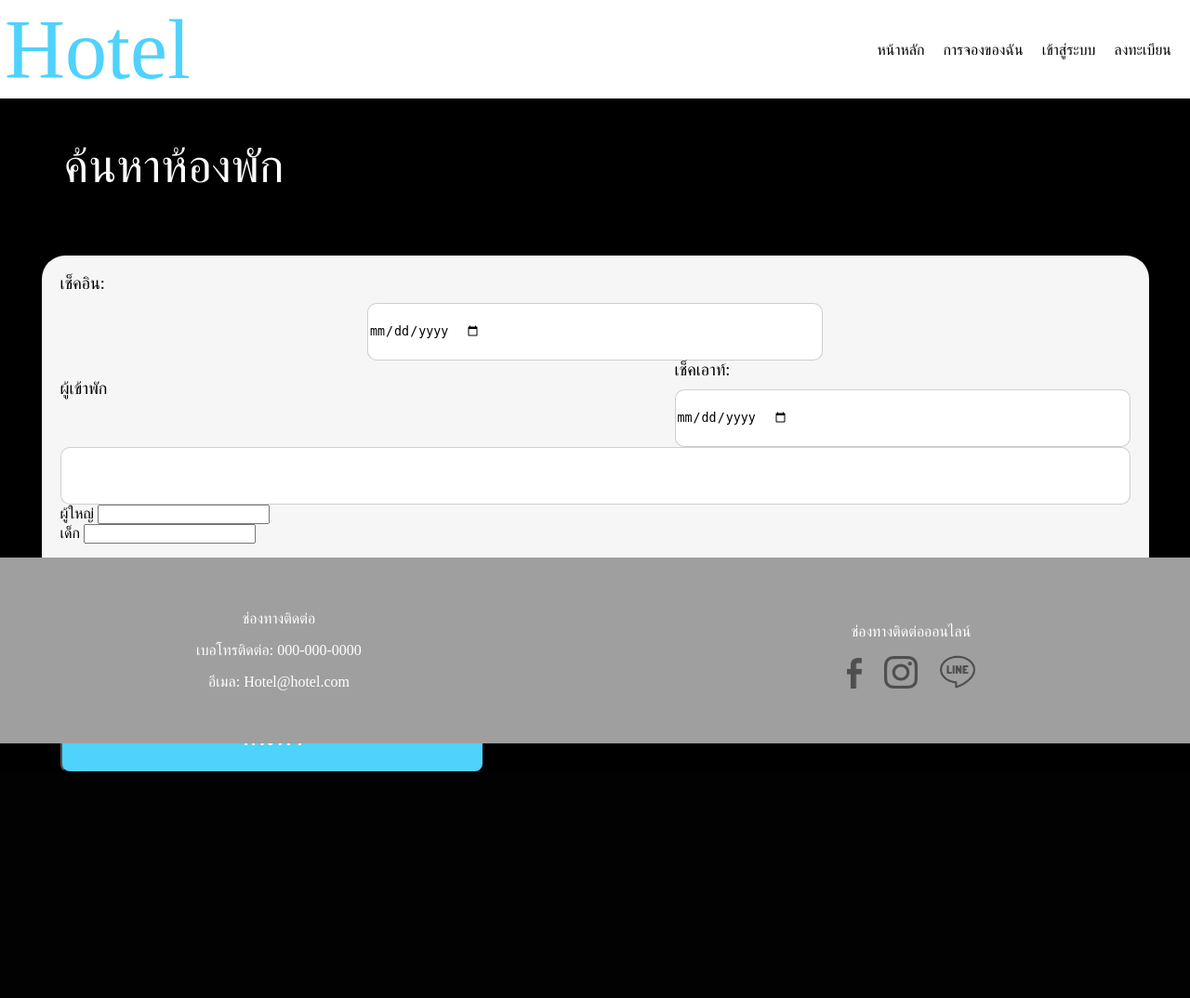
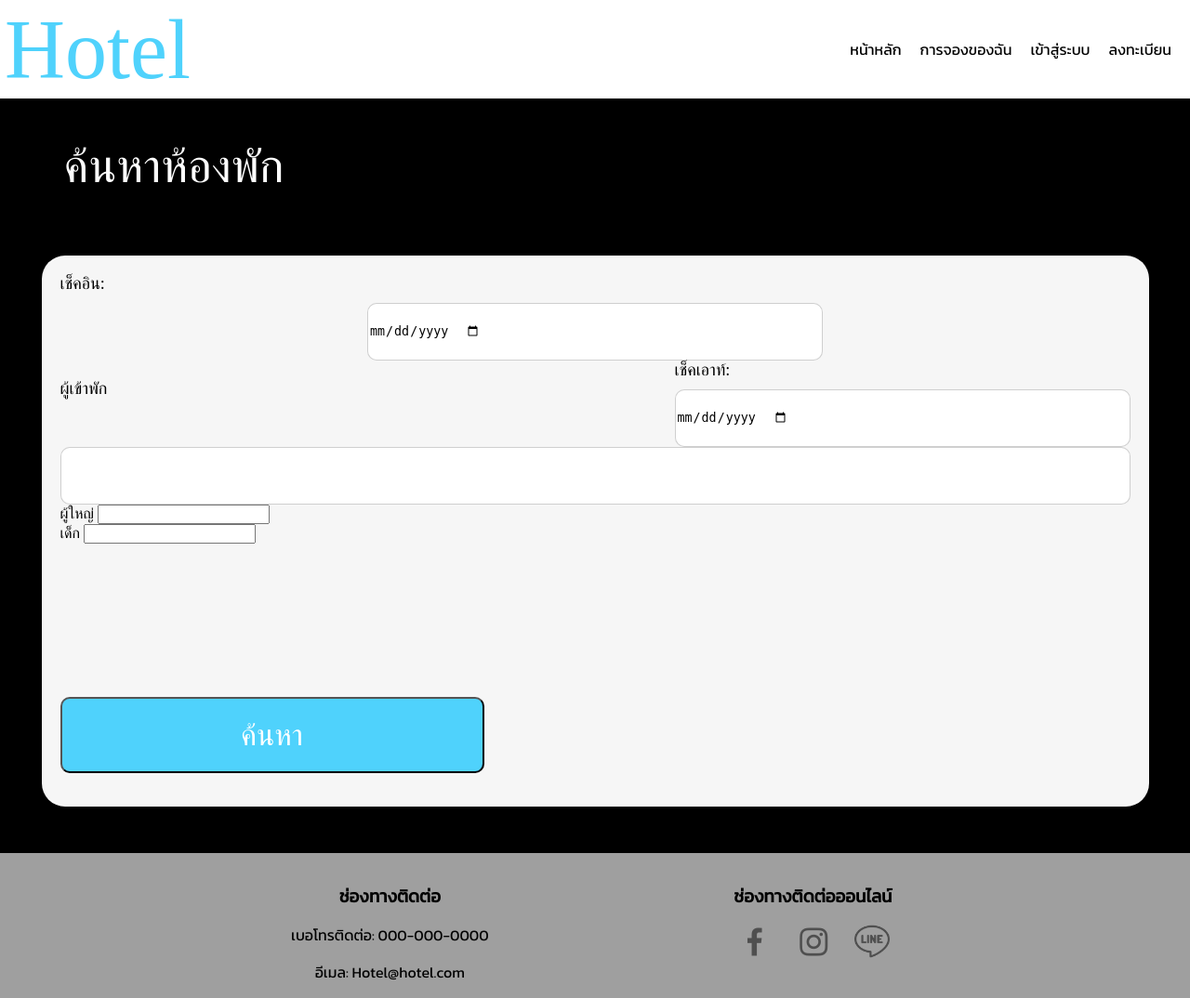
Before and after one commit to fumizz01/DBY3T1, a Django app: page / in a window 1280 px wide. Shown: the whole page at 93% size. Before the commit the page ends 830 px from the top, so only its background shows below. Run offline with Django 3.2, Linux system fonts and the light colour scheme; some web fonts are replaced.

Commit message:
modify footer temp add new font

```diff
--- a/project/static/css/header-footer.css
+++ b/project/static/css/header-footer.css
@@ -1,4 +1,7 @@
 body{
+    overflow-x: visible;
+    display: block;
+    scroll-behavior: smooth;
     margin: 0;
     padding: 0;
 }
@@ -22,7 +25,7 @@ H1.header-logo {
     align-items: center;
     & a{
         color: black;
-        font-family: Inter;
+        font-family: Kanit;
         display: block;
         text-decoration: none;
     }
@@ -41,32 +44,23 @@ H1.header-logo {
     display: block;
     justify-content: center;
 } */
-
+footer{
+    position: relative;
+    bottom: 0;
+    display: block;
+    width: 100%;
+}
 div.footer{
-    width: 100%;
-    bottom: 0;
+    font-family: Kanit;
+    padding-top: 2em;
     display: flex;
-    text-align: center;
-    justify-content: space-between;
-    list-style: none;
+    align-items: flex-start;
+    justify-content: center;
     background-color: #9F9F9F;
-    height: 25%;
-    position: absolute;
-    & li{
-        color: white;
-    }
     & a{
         text-decoration: none;
         text-align: center;
         padding: 10px;
-        & #facebook{
-            width: 16px;
-            height: 33px;
-        }
-        & #ig{
-            width: 36px;
-            height: 35px;
-        }
         & #line{
             width: 38px;
             height: 36px;
@@ -76,12 +70,21 @@ div.footer{
         }
     }
     & div{
-        align-self: center;
-        min-width: 200px;
-        max-width: 200px;
+        top: 0;
+        width: 100%;
+        height: 100%;
+        margin: 0 10% 0 10%;
         display: block;
+        align-items: center;
+        width: fit-content;
         text-align: center;
-        margin-left: 200px;
-        margin-right: 200px;
+        & h3{
+            margin: 0;
+        }
+        & .icon{
+            color:#4F4F4F;
+            font-size: 40px;
+        }
+
     }
 }
--- a/project/static/css/homepage.css
+++ b/project/static/css/homepage.css
@@ -19,7 +19,7 @@ body{
 
 .hotelpage-box {
     width: 1151px;
-    height: 340px;
+    height: fit-content;
     border-radius: 25px;
     background: #F6F6F6;
     box-shadow: 0px 4px 4px 0px rgba(0, 0, 0, 0.25);
--- a/project/templates/general_use/footer.html
+++ b/project/templates/general_use/footer.html
@@ -1,21 +1,24 @@
-<div class='footer'>
-    <div>
-        <li><p>ช่องทางติดต่อ</p></li>
-        <li><p>เบอโทรติดต่อ: 000-000-0000</p></li>
-        <li><p>อีเมล: Hotel@hotel.com</p></li>
+<footer>
+    <div class='footer'>
+        <div>
+            <h3>ช่องทางติดต่อ</h3>
+            <p>
+                <span>
+                เบอโทรติดต่อ: 000-000-0000</span>
+            </p>
+            <p>
+                <span>อีเมล: Hotel@hotel.com</span>
+            </p>
+        </div>
+        <div>
+            <h3>ช่องทางติดต่อออนไลน์</h3>
+            <p>
+                <span>
+                <a href="http://www.facebook.com"><i class='bx bxl-facebook icon'></i></a>
+                <a href="http://www.facebook.com"><i class='bx bxl-instagram icon' ></i></a>
+                <a href="http://www.facebook.com"><img id="line" src="static/picture/linelogo.png"></img></a>
+                </span>
+            </p>
+        </div>
     </div>
-    <div>
-        <li><p>ช่องทางติดต่อออนไลน์</p></li>
-        <li>
-            <a href="www.facebook.com">
-                <img id="facebook" src="static/picture/facebooklogo.png"></img>
-            </a>
-            <a href="www.facebook.com">
-                <img id="ig" src="static/picture/instagramlogo.png"></img>
-            </a>
-            <a href="www.facebook.com">
-                <img id="line" src="static/picture/linelogo.png"></img>
-            </a>
-        </li>
-    </div>
-</div>
+</footer>
--- a/project/templates/general_use/general-script.html
+++ b/project/templates/general_use/general-script.html
@@ -5,6 +5,7 @@
 <link rel="stylesheet" href="{% static 'css/jquery-ui.min.css' %}">
 
 <link rel='stylesheet' href="https://fonts.googleapis.com/css?family=Jomhuria">
+<link rel='stylesheet' href="https://fonts.googleapis.com/css?family=Kanit">
 <!-- icon -->
 <link href='https://unpkg.com/boxicons@2.1.4/css/boxicons.min.css' rel='stylesheet'>
 
```
Also changed, not shown: project/static/css/login-register.css (+5 -5 lines).
